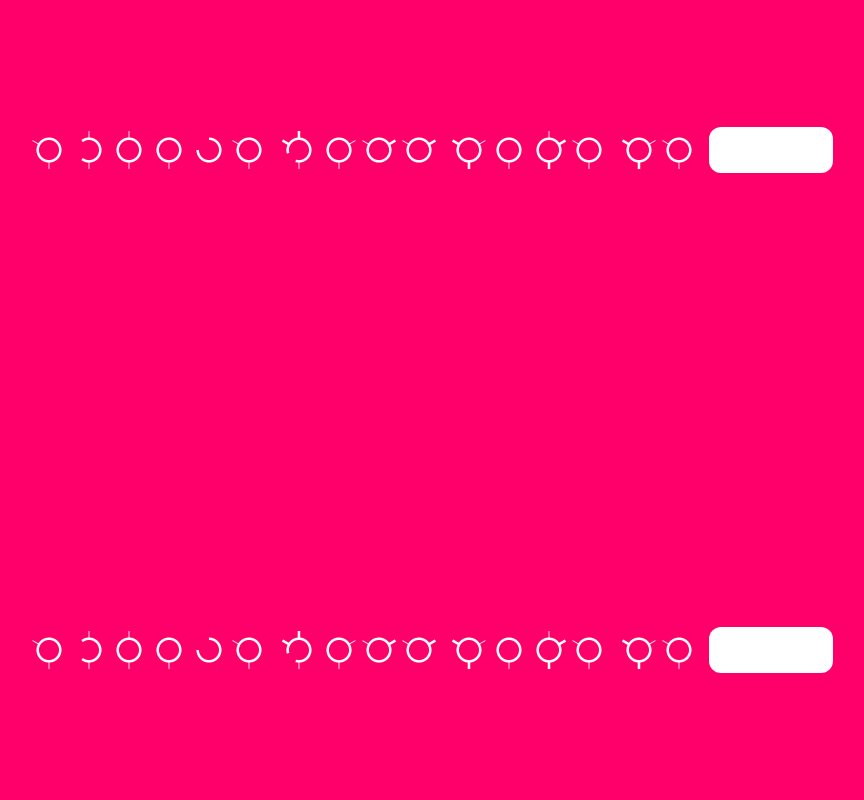
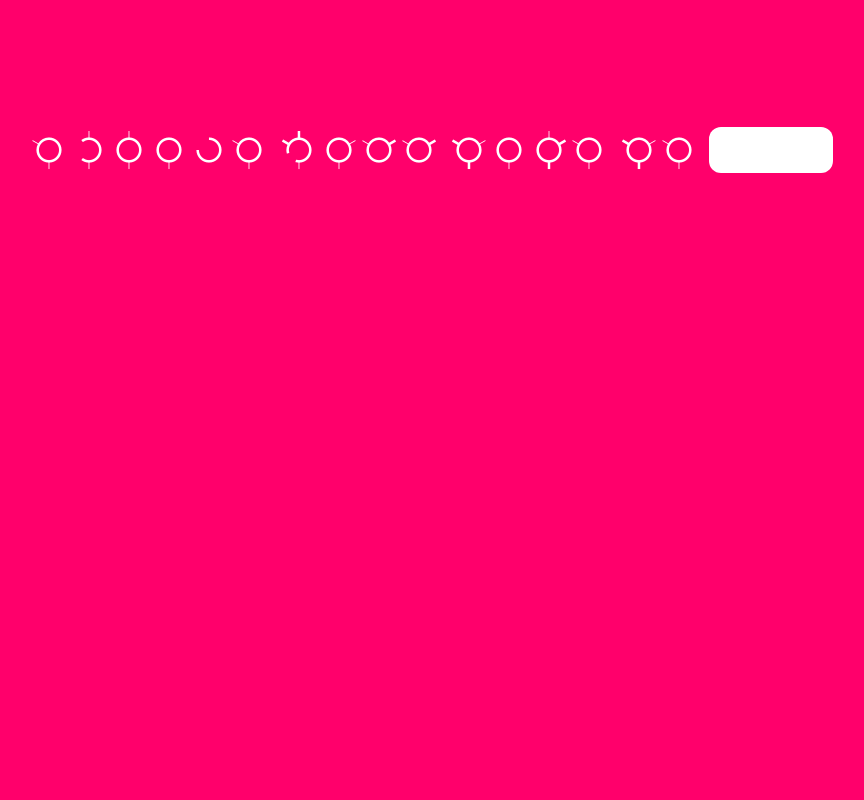
Before and after one commit to exxtralife/exxtralife.github.io, a React (Vite) app: page /escape in a window 1280 px wide. Shown: the part 280-1080 px from the top of the page, without its empty margins (209-1073 px from the left). Built offline with nearby package versions, Linux system fonts and the light colour scheme.

Commit message:
Panels are hidden until the previous one is completed and scrolls to the next

```diff
--- a/src/components/TextPanel/TextPanel.jsx
+++ b/src/components/TextPanel/TextPanel.jsx
@@ -1,8 +1,7 @@
-import React, { useState } from "react";
+import { useState, useEffect } from "react";
 import { useNavigate } from "react-router-dom";
-import { useId } from 'react';
 import "./TextPanel.css"
-const TextPanel = ({panelID, index, max}) =>
+const TextPanel = ({panelID, index, max, fn}) =>
 {
     var text = "escape will make me";
     var currentID = Number(index);
@@ -17,7 +16,6 @@ const TextPanel = ({panelID, index, max}) =>
     if(currentID != 1)
     {
         var thisTP = document.getElementById(formID);
-        //thisTP.innerHTML = " ";
     }
 
     const deusCheck = (e) =>
@@ -33,31 +31,23 @@ const TextPanel = ({panelID, index, max}) =>
 
             else
             {
-                const textBox = document.getElementById(textPanelID);
-                const form = document.getElementById(formID);
-                form.innerHTML = text + " " + deus;
-                textBox.remove();
-
-                if(currentID < max)
-                {
-                    var nextID = "panel" + (currentID + 1).toString();
-                    console.log(nextID);
-                    var nextBox = document.getElementById(nextID);
-                    nextBox.style.display = "block";
-                    nextBox.scrollIntoView({behavior: "smooth", block: 'center',inline: 'center'});
-                }
-
                 if(currentID == max)
                 {
                     navigate("/TerminalOne");
                 }
+                else
+                {
+                    fn();
+                }
             }
         }
 
+    console.log("currentID: " + currentID);
+    console.log("index: " + index);
     return (
     <>
         <div>
-        <div class = "textPanel" id = {panelID}>
+        <div className = "textPanel" id = {panelID}>
             <form id={formID} onSubmit = {e => deusCheck(e)}>
             {text} <input id={textPanelID} onChange={(e) => setDeus(e.target.value)}  value = {deus} type="text"></input>
             </form>
@@ -68,30 +58,37 @@ const TextPanel = ({panelID, index, max}) =>
 }
 //export default TextPanel
 
-const SentenceChain = ({amount = 4, next}) =>
+const SentenceChain = () =>
 {
-    const [steps, setSteps] = useState([0]);
+    const numbers = ["1","2","3","4","5"];
+    const [panelsSeen, setPanelsSeen] = useState(["1"]);
 
-    const addStep = () => {
-        console.log("correct!");
-        if(steps.length() > amount)
-        {
-            next();
+    const update = () => {
+        const last = panelsSeen[panelsSeen.length - 1];
+        const nextNum = (parseInt(last) + 1).toString();
+        if (numbers.includes(nextNum)) {
+            setPanelsSeen([...panelsSeen, nextNum]);
         }
-
-        setSteps((prev) => [...prev, prev.length]);
-        const id = steps.length;
     }
 
-    const numbers = ["1","2","3","4","5",];
+    // Scroll to the latest panel after it appears
+    useEffect(() => {
+        if (panelsSeen.length > 1) {
+            const lastPanel = panelsSeen[panelsSeen.length - 1];
+            const el = document.getElementById("panel" + lastPanel);
+            if (el) {
+                el.scrollIntoView({ behavior: "smooth", block: "center", inline: "center" });
+            }
+        }
+    }, [panelsSeen]);
+
 
     return (
     <>
-        <div class = "sentenceChain">
+        <div className = "sentenceChain">
 
-           {numbers.map((number) =>
-            (
-                <TextPanel panelID ={"panel" + number} index = {number} max = {5}/>
+           {numbers.filter(number => panelsSeen.includes(number)).map((number) => (
+                <TextPanel panelID ={"panel" + number} index = {number} max = {5} fn={update}/>
             ))}
 
         </div>
--- a/src/pages/escape.jsx
+++ b/src/pages/escape.jsx
@@ -11,7 +11,7 @@ import image2Url from '../assets/posters/anniversary/2.png'
 function EscapeWillMakeMe() {
   return (
     <>
-    <div class = "homepage">
+    <div className = "homepage">
       <SentenceChain/>
       <SideBySideCards url1={image1Url}
         url2={image2Url}/>
```
